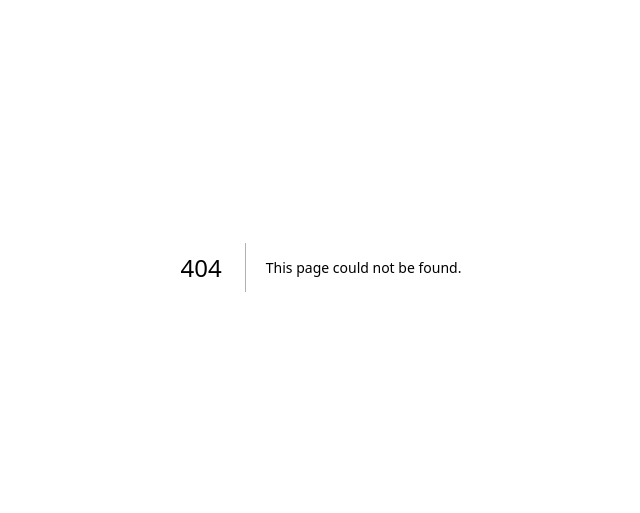
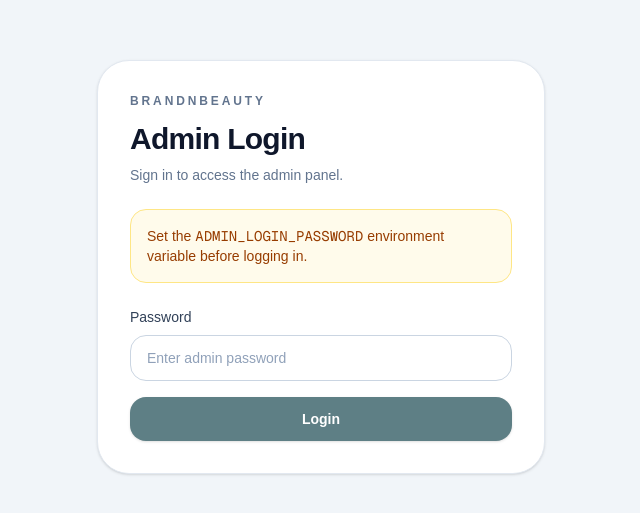
Before and after one commit to smilemetaads-dot/brandnbeauty-admin, a Next.js app: page /login in a window 1280 px wide. Before the commit this address had no page. Shown: the part 133-646 px from the top of the page, without its empty margins (319-959 px from the left). Built offline with nearby package versions, Linux system fonts and the light colour scheme; no server answers.

Commit message:
add admin login protection

```diff
--- /dev/null
+++ b/src/app/login/page.tsx
@@ -0,0 +1,111 @@
+import { cookies } from "next/headers";
+import { redirect } from "next/navigation";
+
+import {
+  ADMIN_SESSION_COOKIE,
+  getAdminPassword,
+  getAdminSessionValue,
+  getSafeRedirectPath,
+  isAuthenticated,
+} from "@/lib/auth";
+
+type LoginPageProps = {
+  searchParams?: Promise<{
+    error?: string;
+    next?: string;
+  }>;
+};
+
+async function loginAction(formData: FormData) {
+  "use server";
+
+  const password = String(formData.get("password") ?? "");
+  const nextPath = getSafeRedirectPath(String(formData.get("next") ?? "/"));
+  const expectedPassword = getAdminPassword();
+  const sessionValue = getAdminSessionValue();
+
+  if (!expectedPassword || !sessionValue || password !== expectedPassword) {
+    redirect(`/login?error=1&next=${encodeURIComponent(nextPath)}`);
+  }
+
+  const cookieStore = await cookies();
+
+  cookieStore.set(ADMIN_SESSION_COOKIE, sessionValue, {
+    httpOnly: true,
+    sameSite: "lax",
+    secure: process.env.NODE_ENV === "production",
+    path: "/",
+  });
+
+  redirect(nextPath);
+}
+
+export default async function LoginPage({ searchParams }: LoginPageProps) {
+  const params = (await searchParams) ?? {};
+  const nextPath = getSafeRedirectPath(params.next);
+  const showError = params.error === "1";
+  const cookieStore = await cookies();
+
+  if (isAuthenticated(cookieStore.get(ADMIN_SESSION_COOKIE)?.value)) {
+    redirect("/");
+  }
+
+  return (
+    <div className="flex min-h-screen items-center justify-center bg-slate-100 px-4 py-10">
+      <div className="w-full max-w-md rounded-[2rem] border border-slate-200 bg-white p-8 shadow-sm">
+        <div>
+          <div className="text-xs font-semibold uppercase tracking-[0.24em] text-slate-500">
+            BrandnBeauty
+          </div>
+          <h1 className="mt-3 text-3xl font-bold tracking-tight text-slate-900">
+            Admin Login
+          </h1>
+          <p className="mt-2 text-sm text-slate-500">
+            Sign in to access the admin panel.
+          </p>
+        </div>
+
+        {!getAdminPassword() && (
+          <div className="mt-6 rounded-2xl border border-amber-200 bg-amber-50 p-4 text-sm text-amber-800">
+            Set the <code>ADMIN_LOGIN_PASSWORD</code> environment variable before
+            logging in.
+          </div>
+        )}
+
+        {showError && (
+          <div className="mt-6 rounded-2xl border border-rose-200 bg-rose-50 p-4 text-sm text-rose-800">
+            Incorrect password. Please try again.
+          </div>
+        )}
+
+        <form action={loginAction} className="mt-6 space-y-4">
+          <input type="hidden" name="next" value={nextPath} />
+
+          <div>
+            <label
+              htmlFor="password"
+              className="mb-2 block text-sm font-medium text-slate-700"
+            >
+              Password
+            </label>
+            <input
+              id="password"
+              name="password"
+              type="password"
+              required
+              className="w-full rounded-2xl border border-slate-300 bg-white px-4 py-3 text-sm text-slate-900 outline-none placeholder:text-slate-400"
+              placeholder="Enter admin password"
+            />
+          </div>
+
+          <button
+            type="submit"
+            className="w-full rounded-2xl bg-[#5E7F85] px-5 py-3 text-sm font-semibold text-white shadow-sm"
+          >
+            Login
+          </button>
+        </form>
+      </div>
+    </div>
+  );
+}
--- a/src/components/layout/AdminSidebar.tsx
+++ b/src/components/layout/AdminSidebar.tsx
@@ -1,15 +1,23 @@
+"use client";
+
+import Link from "next/link";
+import { usePathname } from "next/navigation";
+
 const navItems = [
-  "Dashboard",
-  "Orders",
-  "Products",
-  "Customers",
-  "Inventory",
-  "Banners",
-  "Reports",
-  "Settings",
-];
+  { label: "Dashboard", href: "/" },
+  { label: "Orders", href: "/orders" },
+  { label: "Products", href: "/products" },
+  { label: "Customers", href: "/customers" },
+  { label: "Inventory", href: "/inventory" },
+  { label: "Banners", href: "/banners" },
+  { label: "Finance", href: "/finance" },
+  { label: "Reports", href: "/reports" },
+  { label: "Settings", href: "/settings" },
+] as const;
 
 export default function AdminSidebar() {
+  const pathname = usePathname();
+
   return (
     <aside className="flex w-64 shrink-0 flex-col border-r border-slate-200 bg-white">
       <div className="border-b border-slate-200 px-6 py-5">
@@ -21,21 +29,23 @@ export default function AdminSidebar() {
 
       <nav className="flex-1 px-4 py-6">
         <ul className="space-y-1">
-          {navItems.map((item, index) => {
-            const isActive = index === 0;
+          {navItems.map((item) => {
+            const isActive =
+              pathname === item.href ||
+              (item.href !== "/" && pathname.startsWith(item.href));
 
             return (
-              <li key={item}>
-                <button
-                  type="button"
+              <li key={item.href}>
+                <Link
+                  href={item.href}
                   className={`flex w-full items-center rounded-lg px-3 py-2 text-left text-sm font-medium transition ${
                     isActive
                       ? "bg-slate-900 text-white"
                       : "text-slate-600 hover:bg-slate-100 hover:text-slate-900"
                   }`}
                 >
-                  {item}
-                </button>
+                  {item.label}
+                </Link>
               </li>
             );
           })}
--- a/src/features/customers/RealCustomersPage.tsx
+++ b/src/features/customers/RealCustomersPage.tsx
@@ -1,4 +1,6 @@
 "use client";
+
+import Link from "next/link";
 
 const customerStats = [
   ["Total Customers", "1,240", "+86 this month"],
@@ -283,9 +285,12 @@ export default function RealCustomersPage() {
                     </td>
                     <td className="px-4 py-3">
                       <div className="flex gap-2">
-                        <button className="rounded-xl border border-slate-300 px-3 py-2 text-xs font-semibold text-slate-700 hover:bg-stone-50">
+                        <Link
+                          href="/customers/profile"
+                          className="rounded-xl border border-slate-300 px-3 py-2 text-xs font-semibold text-slate-700 hover:bg-stone-50"
+                        >
                           View Profile
-                        </button>
+                        </Link>
                         <button className="rounded-xl border border-slate-300 px-3 py-2 text-xs font-semibold text-slate-700 hover:bg-stone-50">
                           Message
                         </button>
--- a/src/features/dashboard/RealDashboardPage.tsx
+++ b/src/features/dashboard/RealDashboardPage.tsx
@@ -1,4 +1,6 @@
 "use client";
+
+import Link from "next/link";
 
 export default function RealDashboardPage() {
   const stats = [
@@ -47,9 +49,12 @@ export default function RealDashboardPage() {
                 Recent Orders
               </h2>
             </div>
-            <button className="w-fit rounded-2xl border border-slate-300 px-4 py-2 text-sm font-medium hover:bg-stone-50">
+            <Link
+              href="/orders"
+              className="w-fit rounded-2xl border border-slate-300 px-4 py-2 text-sm font-medium hover:bg-stone-50"
+            >
               View All Orders
-            </button>
+            </Link>
           </div>
 
           <div className="mt-5 overflow-hidden rounded-2xl border border-slate-200">
@@ -164,9 +169,12 @@ export default function RealDashboardPage() {
                 Best Performing Products
               </h2>
             </div>
-            <button className="rounded-2xl border border-slate-300 px-4 py-2 text-sm font-medium hover:bg-stone-50">
+            <Link
+              href="/products"
+              className="rounded-2xl border border-slate-300 px-4 py-2 text-sm font-medium hover:bg-stone-50"
+            >
               View Products
-            </button>
+            </Link>
           </div>
           <div className="mt-5 grid gap-4 md:grid-cols-2 xl:grid-cols-3">
             {[
--- a/src/features/orders/RealOrdersManagementPage.tsx
+++ b/src/features/orders/RealOrdersManagementPage.tsx
@@ -1,4 +1,6 @@
 "use client";
+
+import Link from "next/link";
 
 const orderStats = [
   ["New Orders", "37", "Need confirmation"],
@@ -496,9 +498,12 @@ export default function RealOrdersManagementPage() {
                     </td>
                     <td className="px-4 py-3">
                       <div className="flex gap-2">
-                        <button className="rounded-xl border border-slate-300 px-3 py-2 text-xs font-semibold text-slate-700 hover:bg-stone-50">
+                        <Link
+                          href="/orders/details"
+                          className="rounded-xl border border-slate-300 px-3 py-2 text-xs font-semibold text-slate-700 hover:bg-stone-50"
+                        >
                           View
-                        </button>
+                        </Link>
                         <button className="rounded-xl border border-slate-300 px-3 py-2 text-xs font-semibold text-slate-700 hover:bg-stone-50">
                           Call
                         </button>
--- a/src/features/products/RealProductManagementPage.tsx
+++ b/src/features/products/RealProductManagementPage.tsx
@@ -1,4 +1,6 @@
 "use client";
+
+import Link from "next/link";
 
 const products = [
   ["Acne Balance Facewash", "Some By Mi", "Skincare", "Tk 890", "124", "Active"],
@@ -128,9 +130,12 @@ export default function RealProductManagementPage() {
                     </td>
                     <td className="px-4 py-3">
                       <div className="flex gap-2">
-                        <button className="rounded-xl border border-slate-300 px-3 py-2 text-xs font-semibold text-slate-700 hover:bg-stone-50">
+                        <Link
+                          href="/products/edit"
+                          className="rounded-xl border border-slate-300 px-3 py-2 text-xs font-semibold text-slate-700 hover:bg-stone-50"
+                        >
                           Edit
-                        </button>
+                        </Link>
                         <button className="rounded-xl border border-slate-300 px-3 py-2 text-xs font-semibold text-slate-700 hover:bg-stone-50">
                           Duplicate
                         </button>
--- /dev/null
+++ b/src/lib/auth.ts
@@ -0,0 +1,33 @@
+export const ADMIN_SESSION_COOKIE = "bnb_admin_session";
+export const ADMIN_PASSWORD_ENV = "ADMIN_LOGIN_PASSWORD";
+export const ADMIN_SESSION_SECRET_ENV = "ADMIN_SESSION_SECRET";
+
+export function getAdminPassword() {
+  return process.env[ADMIN_PASSWORD_ENV] ?? "";
+}
+
+export function getAdminSessionValue() {
+  return process.env[ADMIN_SESSION_SECRET_ENV] ?? getAdminPassword();
+}
+
+export function isAuthenticated(sessionValue?: string | null) {
+  const expectedSession = getAdminSessionValue();
+
+  return Boolean(expectedSession) && sessionValue === expectedSession;
+}
+
+export function getSafeRedirectPath(nextPath?: string | null) {
+  if (!nextPath || !nextPath.startsWith("/")) {
+    return "/";
+  }
+
+  if (nextPath.startsWith("//")) {
+    return "/";
+  }
+
+  if (nextPath.startsWith("/login")) {
+    return "/";
+  }
+
+  return nextPath;
+}
--- /dev/null
+++ b/src/proxy.ts
@@ -0,0 +1,63 @@
+import { NextResponse, type NextRequest } from "next/server";
+
+import {
+  ADMIN_SESSION_COOKIE,
+  getSafeRedirectPath,
+  isAuthenticated,
+} from "@/lib/auth";
+
+const protectedRoutes = [
+  "/",
+  "/orders",
+  "/orders/details",
+  "/products",
+  "/products/edit",
+  "/inventory",
+  "/customers",
+  "/customers/profile",
+  "/banners",
+  "/finance",
+  "/reports",
+  "/settings",
+] as const;
+
+function isProtectedRoute(pathname: string) {
+  return protectedRoutes.some((route) => {
+    if (route === "/") {
+      return pathname === "/";
+    }
+
+    return pathname === route || pathname.startsWith(`${route}/`);
+  });
+}
+
+export function proxy(request: NextRequest) {
+  const { pathname } = request.nextUrl;
+  const sessionValue = request.cookies.get(ADMIN_SESSION_COOKIE)?.value;
+  const loggedIn = isAuthenticated(sessionValue);
+
+  if (pathname === "/login") {
+    if (loggedIn) {
+      return NextResponse.redirect(new URL("/", request.url));
+    }
+
+    return NextResponse.next();
+  }
+
+  if (!isProtectedRoute(pathname)) {
+    return NextResponse.next();
+  }
+
+  if (loggedIn) {
+    return NextResponse.next();
+  }
+
+  const loginUrl = new URL("/login", request.url);
+  loginUrl.searchParams.set("next", getSafeRedirectPath(pathname));
+
+  return NextResponse.redirect(loginUrl);
+}
+
+export const config = {
+  matcher: ["/((?!_next/static|_next/image|favicon.ico).*)"],
+};
```
